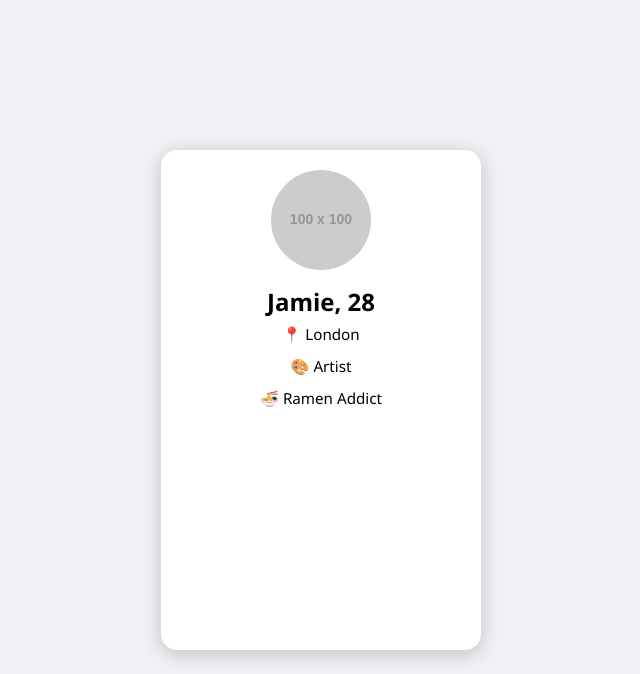
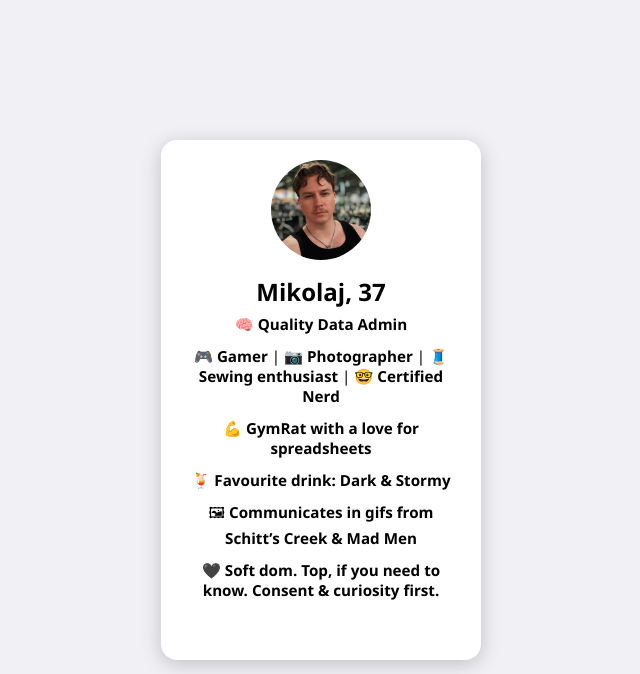
Before and after one commit to MikoOki/Dating, a plain HTML site: page index.html in a window 1280 px wide. Shown: the whole page, without its empty margins (319-959 px from the left). Drawn offline with Linux system fonts and the light colour scheme; placeholder pictures from the web are drawn by us.

Commit message:
Update index.html

```diff
--- a/index.html
+++ b/index.html
@@ -3,7 +3,7 @@
 <head>
   <meta charset="UTF-8" />
   <meta name="viewport" content="width=device-width, initial-scale=1.0" />
-  <title>Dating Flashcard</title>
+  <title>Mikolaj's Dating Card</title>
   <style>
     body {
       margin: 0;
@@ -19,7 +19,7 @@
     .card-container {
       perspective: 1000px;
       width: 320px;
-      height: 500px;
+      height: 520px;
     }
 
     .card {
@@ -52,6 +52,7 @@
       align-items: center;
       padding: 20px;
       box-sizing: border-box;
+      text-align: center;
     }
 
     .card-front img {
@@ -87,6 +88,11 @@
       margin-bottom: 12px;
       line-height: 1.4;
     }
+
+    a {
+      color: #0077cc;
+      text-decoration: none;
+    }
   </style>
 </head>
 <body>
@@ -94,23 +100,31 @@
     <div class="card" id="flipCard">
       <!-- Front Side -->
       <div class="card-side card-front">
-        <img src="https://via.placeholder.com/100" alt="Your Photo" />
-        <h2>Jamie, 28</h2>
-        <p>📍 London</p>
-        <p>🎨 Artist</p>
-        <p>🍜 Ramen Addict</p>
+        <img src="profile.jpg" alt="Mikolaj's Photo" />
+        <h2>Mikolaj, 37</h2>
+        <p>🧠 <strong>Quality Data Admin</strong></p>
+        <p>🎮 <strong>Gamer</strong> | 📷 <strong>Photographer</strong> | 🧵 <strong>Sewing enthusiast</strong> | 🤓 <strong>Certified Nerd</strong></p>
+        <p>💪 <strong>GymRat with a love for spreadsheets</strong></p>
+        <p>🍹 <strong>Favourite drink: Dark & Stormy</strong></p>
+        <p>🖼 <strong>Communicates in gifs from Schitt’s Creek & Mad Men</strong></p>
+        <p>🖤 <strong>Soft dom. Top, if you need to know. Consent & curiosity first.</strong></p>
       </div>
 
       <!-- Back Side -->
       <div class="card-side card-back">
         <h3>About Me</h3>
-        <p>Hi, I'm Jamie — an artist living in London who loves late-night walks and sketching strangers in coffee shops.</p>
-        <p>I’m looking for something fun and meaningful — bonus points if you love 2000s indie music and pub quizzes!</p>
+        <p>Hi, I’m Mikolaj — chill, nerdy, and passionate about the things I love. I jump between hobbies, so things never stay boring for long. I’m a little reserved at first, but once I feel safe, the extrovert and goofball come out.</p>
+        <p>I’m deeply romantic and pretty silly, but I value honesty and openness above all else. Clear communication means nobody’s second-guessing. I have a lot of depth, and yeah, sometimes conversations will randomly get deep — but that’s part of the charm.</p>
+        <p>I’m always open to trying new things — show me what lights you up and I’ll give it a go. Unless it’s a haunted escape room — then you’ll have to hold my hand through it.</p>
+        <p>Gaming is my comfort zone, but I’m into anything that lets people be their weird and wonderful selves. I’m also a creative writing grad who doesn’t read nearly enough — and yes, I know how that sounds.</p>
+
         <h3>Friends Say</h3>
-        <p>“Literally the kindest person I know.” — Alice</p>
+        <p>“Mikolaj is a Hot Himbo Nerd with heart, humor, and high standards.” — Alice</p>
+
         <h3>Contact</h3>
-        <p>Instagram: @jamiedates</p>
-        <p>Or ask my friend to connect us!</p>
+        <p><strong>Ask my friend to connect us!</strong><br>
+        …but just in case they’ve wandered off to the bar:<br>
+        <a href="https://instagram.com/miko_okistreams" target="_blank">@miko_okistreams</a></p>
       </div>
     </div>
   </div>
```
